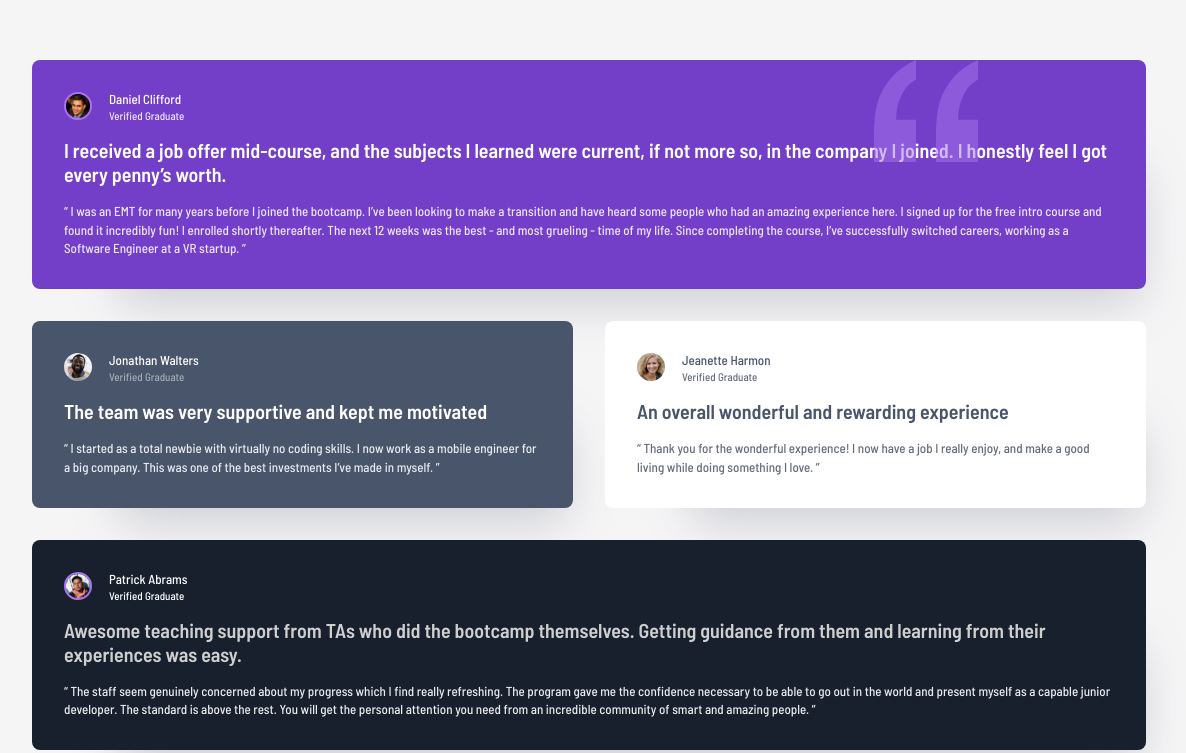
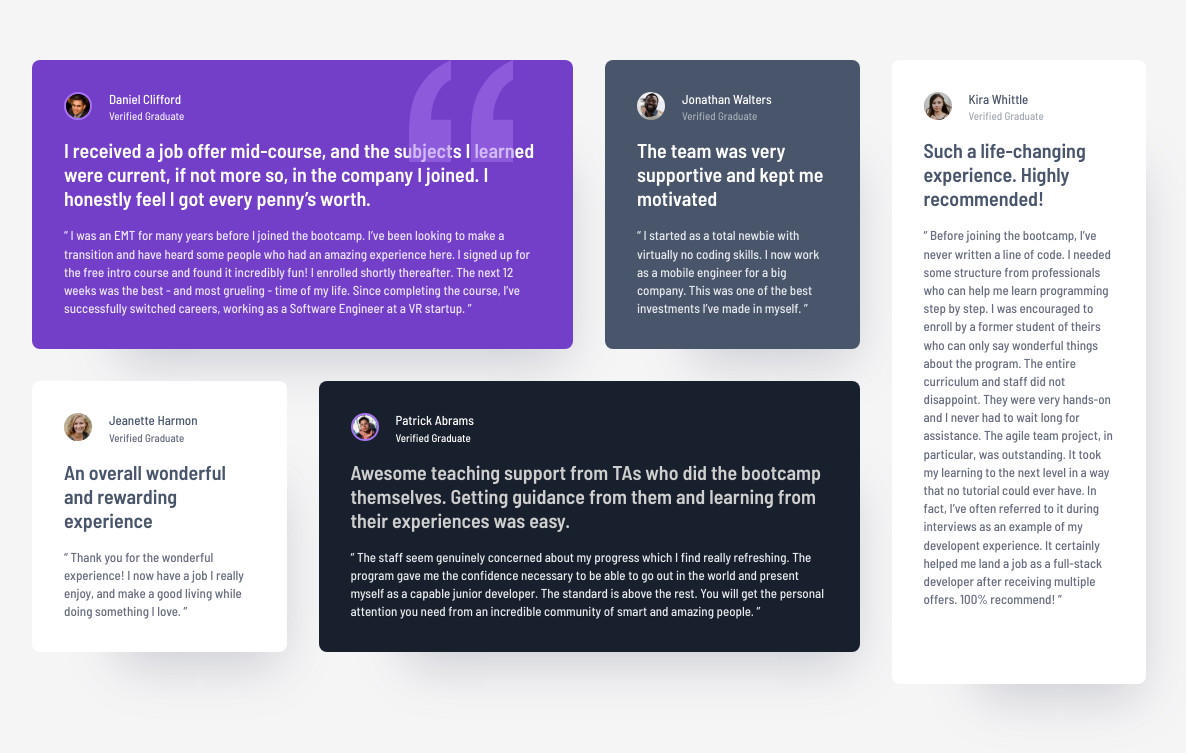
Before and after one commit to ChechiX/testimonials-grid-section, a plain HTML site: page index.html in a window 1536 px wide. Shown: the part 169-922 px from the top of the page, without its empty margins (179-1365 px from the left). Drawn offline with Linux system fonts and the light colour scheme.

Commit message:
final commit

```diff
--- a/index.html
+++ b/index.html
@@ -34,7 +34,7 @@
   </head>
   <body>
     <main class="container">
-      <section class="section bg-purple-500 drop-shadow">
+      <section class="section daniel__section bg-purple-500 drop-shadow">
         <div class="profile">
           <img
             class="profile__image border-purple-300"
@@ -68,7 +68,6 @@
         </p>
       </section>
 
-      <div class="grid">
       <section class="section bg-grey-500 drop-shadow">
         <div class="profile">
           <img
@@ -89,8 +88,8 @@
         </h2>
         <p class="section__text text-grey-100">
           “ I started as a total newbie with virtually no coding skills. I now
-            work as a mobile engineer for a big company. This was one of the
-            best investments I’ve made in myself. ”
+          work as a mobile engineer for a big company. This was one of the best
+          investments I’ve made in myself. ”
         </p>
       </section>
 
@@ -117,9 +116,8 @@
           enjoy, and make a good living while doing something I love. ”
         </p>
       </section>
-      </div>
 
-      <section class="section bg-dark-blue drop-shadow">
+      <section class="section patrick__section bg-dark-blue drop-shadow">
         <div class="profile">
           <img
             class="profile__image border-purple-300"
@@ -149,7 +147,7 @@
         </p>
       </section>
 
-      <section class="section bg-white drop-shadow">
+      <section class="section kira__section bg-white drop-shadow">
         <div class="profile">
           <img class="profile__image" src="./images/image-kira.jpg" alt="" />
 
--- a/styles.scss
+++ b/styles.scss
@@ -132,12 +132,44 @@ body {
 
   @media (min-width: 48rem) {
     width: clamp(40.4375rem, 7.0804rem + 69.494vw, 69.625rem);
+    grid-template-columns: repeat(2, 1fr);
+
+    .daniel__section {
+      grid-column: 1 / 3;
+    }
+
+    .patrick__section {
+      grid-column: 1 / 3;
+    }
+
+    .kira__section {
+      grid-column: 1 / 3;
+    }
+  }
+
+  @media (min-width: 90rem) {
+    grid-template-columns: repeat(4, 1fr);
+
+    .daniel__section {
+      grid-column: 1 / 3;
+    }
+
+    .patrick__section {
+      grid-row: 2 / 3;
+      grid-column: 2 / 4;
+    }
+
+    .kira__section {
+      grid-row: 1 / 4;
+      grid-column: 4 / 5;
+    }
   }
 }
 
 .section {
   border-radius: 0.5rem;
-  display: grid;
+  display: flex;
+  flex-direction: column;
   gap: 1rem;
   padding: 2rem;
   position: relative;
@@ -168,12 +200,27 @@ body {
 }
 
 .quote__icon {
+  display: none;
+}
+
+@media (min-width: 48rem) {
+  .quote__icon {
+    display: block;
     position: absolute;
     background-image: url(./images/bg-pattern-quotation.svg);
+    background-repeat: no-repeat;
     width: 104px;
     height: 102px;
+    top: 0;
     right: 168px;
     opacity: 50%;
+  }
+}
+
+@media (min-width: 90rem) {
+  .quote__icon {
+    right: 60px;
+  }
 }
 
 .section__title {
```
Also changed, not shown: styles.css. Lines whose indentation alone changed are shown as unchanged.
